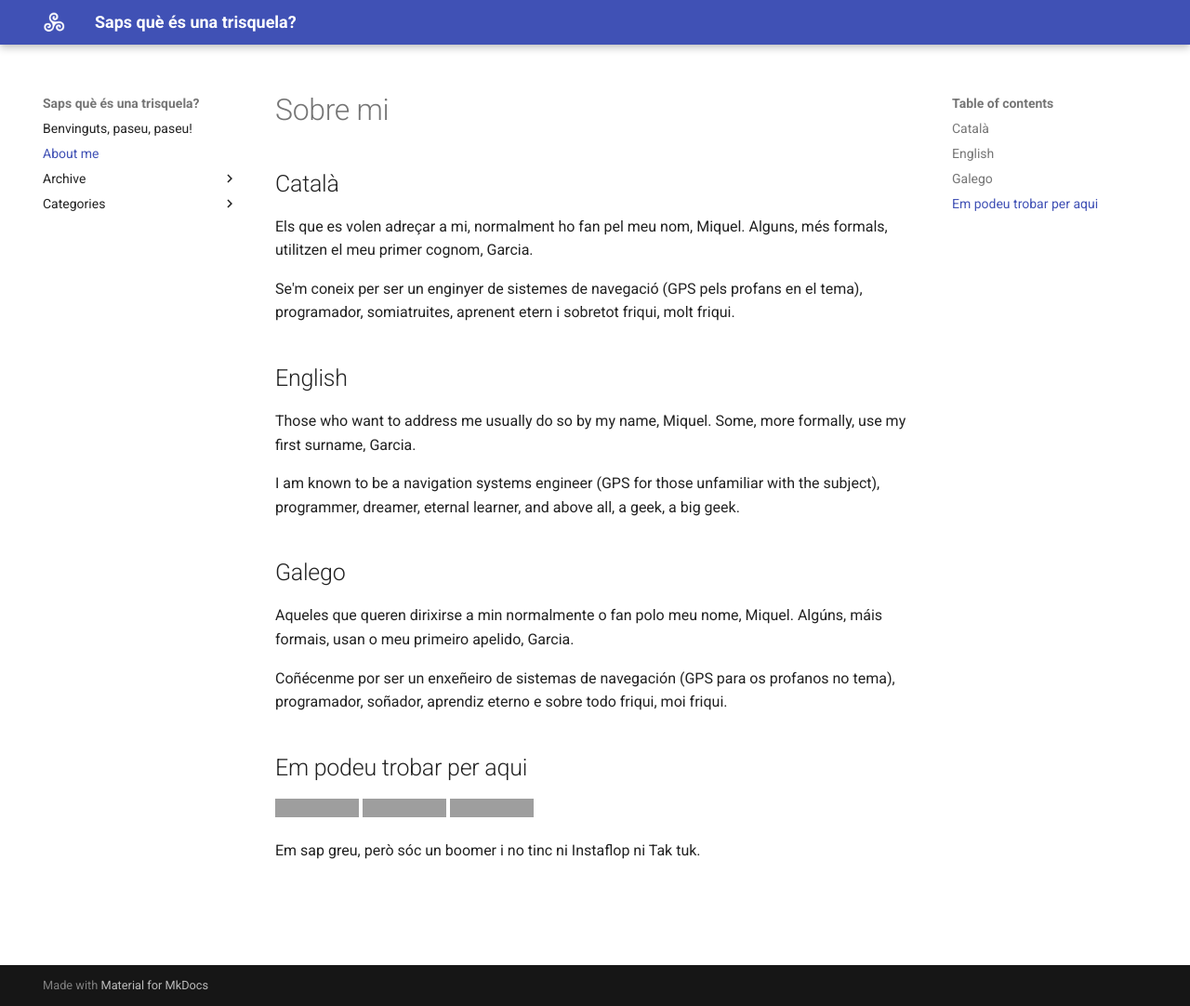
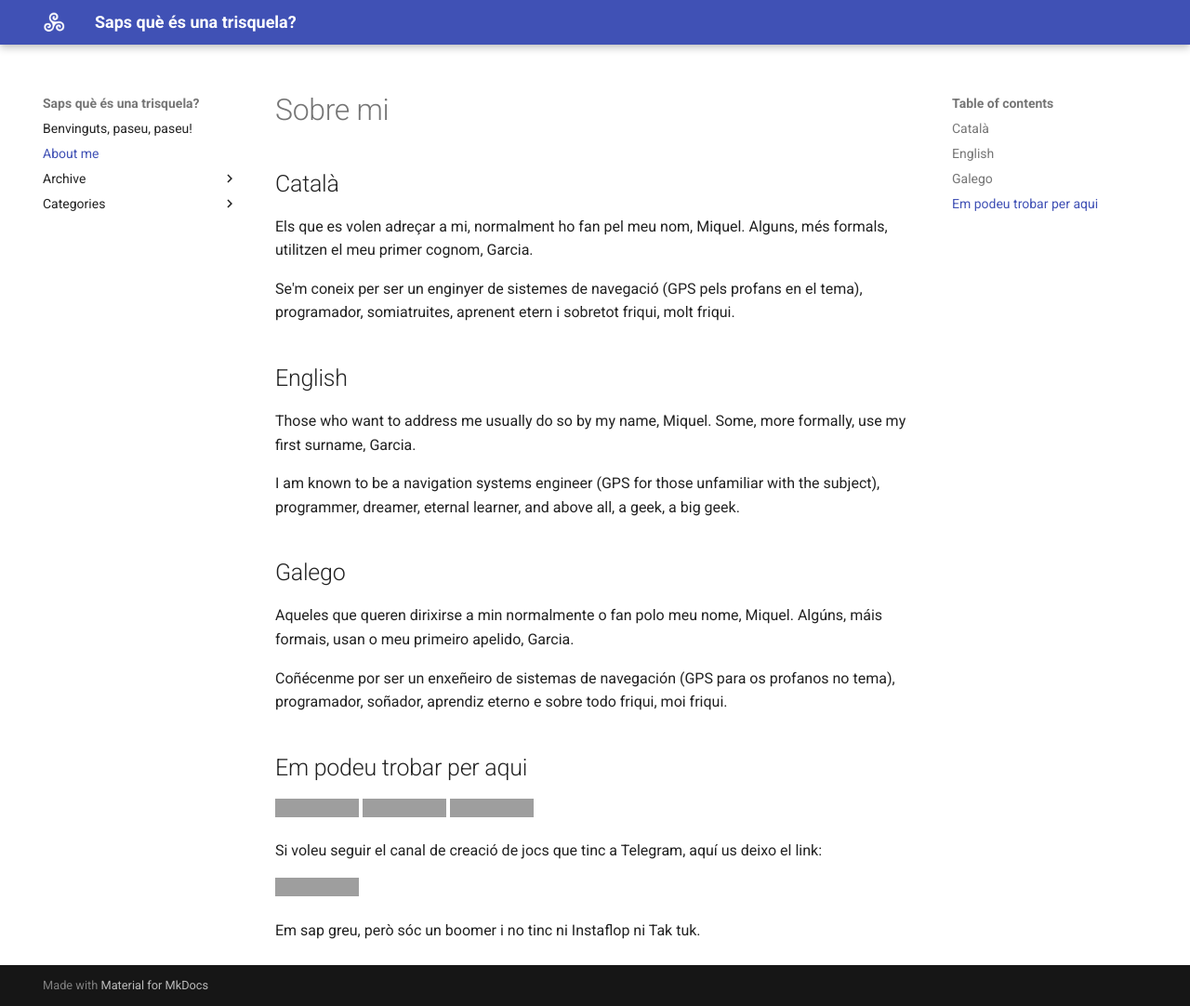
Before and after one commit to mgfernan/mgfernan.github.io, an MkDocs documentation site: the page built from docs/about.md, in a window 1280 px wide and 1082 px high. Shown: the whole window at 93% size. Built offline with MkDocs 1.6.1 and Material for MkDocs 9.7.7, drawn with Linux system fonts in a browser that asks for light colours; grey boxes are pictures that could not be loaded.

Commit message:
chore: add Telegram channel

```diff
--- a/docs/about.md
+++ b/docs/about.md
@@ -24,4 +24,9 @@ Coñécenme por ser un enxeñeiro de sistemas de navegación (GPS para os profan
 [![BoardGameGeek](https://img.shields.io/badge/BoardGameGeek-Discover-cf8525?style=flat&logo=boardgamegeek)](https://boardgamegeek.com/user/Tryskele)
 [![LinkedIn](https://img.shields.io/badge/LinkedIn-Connect-blue?style=flat&logo=linkedin)](https://www.linkedin.com/in/miquelgarcia/)
 
+Si voleu seguir el canal de creació de jocs que tinc a Telegram, aquí us deixo
+el link:
+
+[![Els jocs de la trisquela](https://img.shields.io/badge/Els%20jocs%20de%20la%20trisquela-a%20Telegram-blue?style=flat&logo=telegram)](https://t.me/+TNSVpWdLw2V_FyIF)
+
 Em sap greu, però sóc un boomer i no tinc ni Instaflop ni Tak tuk.
```
